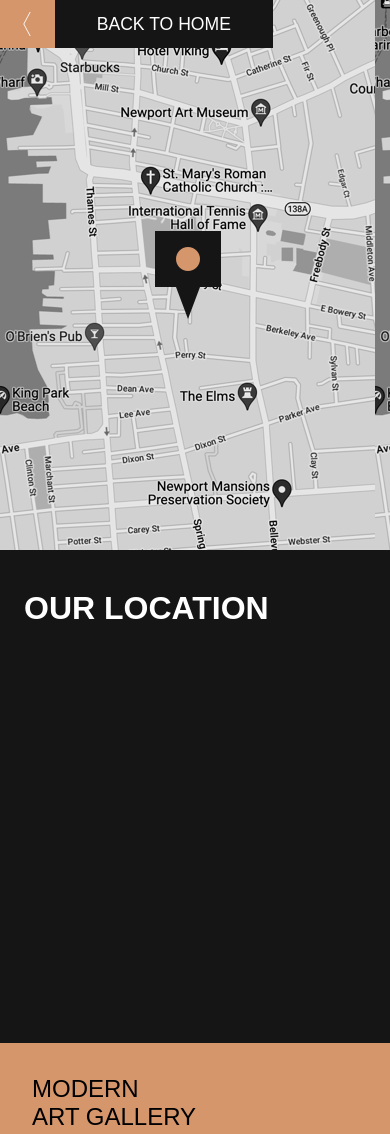
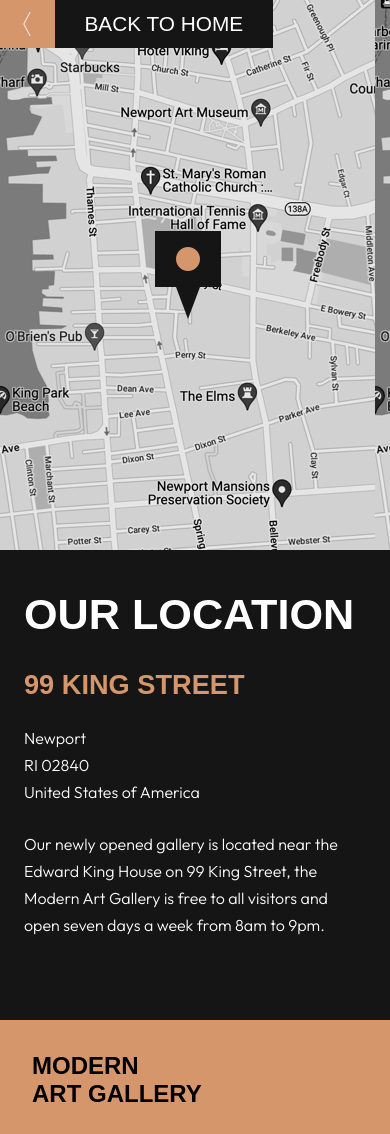
Before and after one commit to cobbygraves/art-gallery, a plain HTML site: page location.html in a window 390 px wide. Shown: the top 1134 px of the page. Drawn offline with Linux system fonts and the light colour scheme; a web font is replaced by a local one.

Commit message:
added mobile location page

```diff
--- a/index.css
+++ b/index.css
@@ -89,7 +89,7 @@ a {
 
 .cta a h3 {
   color: white;
-  font-size: 1.1rem;
+  font-size: 1.3rem;
   /* font-weight: 800; */
   /* height: 100%; */
   width: 80%;
@@ -188,6 +188,10 @@ main {
   padding: 2rem;
 }
 
+.footer-section h2 {
+  font-weight: 600;
+}
+
 .footer-section p {
   line-height: 1.7rem;
 }
--- a/location.css
+++ b/location.css
@@ -61,7 +61,7 @@ a {
 
 a h3 {
   color: white;
-  font-size: 1.1rem;
+  font-size: 1.3rem;
   /* font-weight: 800; */
   /* height: 100%; */
   width: 80%;
@@ -91,7 +91,7 @@ a img {
 }
 
 .address {
-  height: 493px;
+  height: 470px;
   background-color: var(--default-black);
   color: white;
   padding-left: 1.5rem;
@@ -102,7 +102,25 @@ a img {
 
 .address h1 {
   font-weight: 900;
-  font-size: 2rem;
+  font-size: 2.7rem;
+  margin-bottom: 30px;
+}
+
+.address .address-container {
+  display: flex;
+  flex-direction: column;
+  row-gap: 1.5rem;
+}
+
+.address-container h3 {
+  color: var(--default-brown);
+  font-size: 1.7rem;
+  font-weight: 600;
+}
+
+.address-container p {
+  line-height: 1.7rem;
+  width: 95%;
 }
 
 .footer-section {
@@ -112,6 +130,10 @@ a img {
   flex-direction: column;
   row-gap: 2rem;
   padding: 2rem;
+}
+
+.footer-section h2 {
+  font-weight: 600;
 }
 
 .footer-section p {
--- a/location.html
+++ b/location.html
@@ -19,6 +19,7 @@
     <title>Frontend Mentor | Art gallery website</title>
   </head>
   <body>
+    <!-- mobile version -->
     <div class="mobile">
       <section class="header">
         <a href="index.html">
@@ -28,6 +29,19 @@
       </section>
       <section class="address">
         <h1>OUR LOCATION</h1>
+        <div class="address-container">
+          <h3>99 KING STREET</h3>
+          <p>
+            Newport<br />
+            RI 02840 <br />
+            United States of America
+          </p>
+          <p>
+            Our newly opened gallery is located near the Edward King House on 99
+            King Street, the Modern Art Gallery is free to all visitors and open
+            seven days a week from 8am to 9pm.
+          </p>
+        </div>
       </section>
       <footer>
         <div class="footer-section">
@@ -47,5 +61,6 @@
         </div>
       </footer>
     </div>
+    <!-- mobile version -->
   </body>
 </html>
```
Also changed, not shown: index.html (+1 -0 lines).
